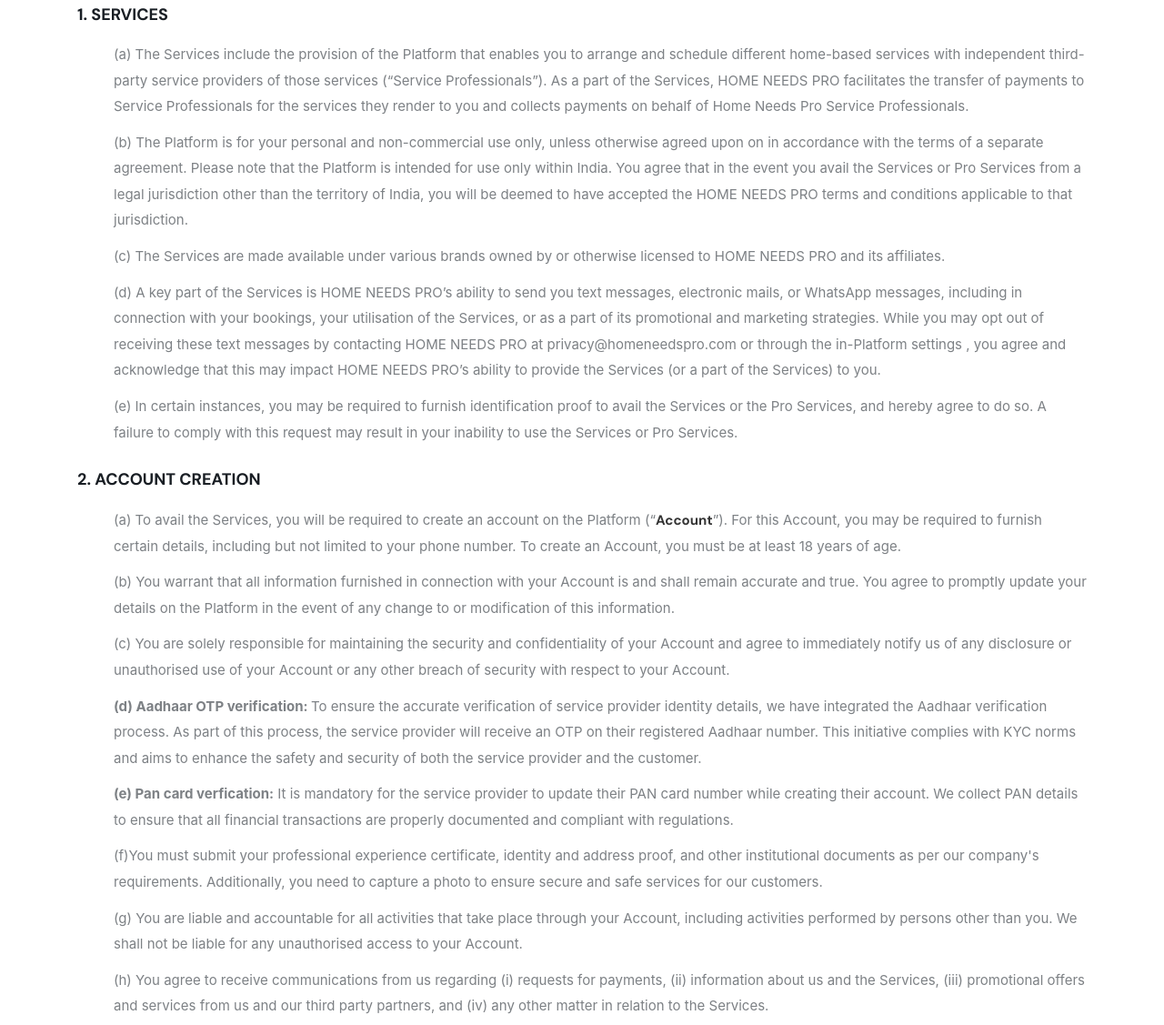
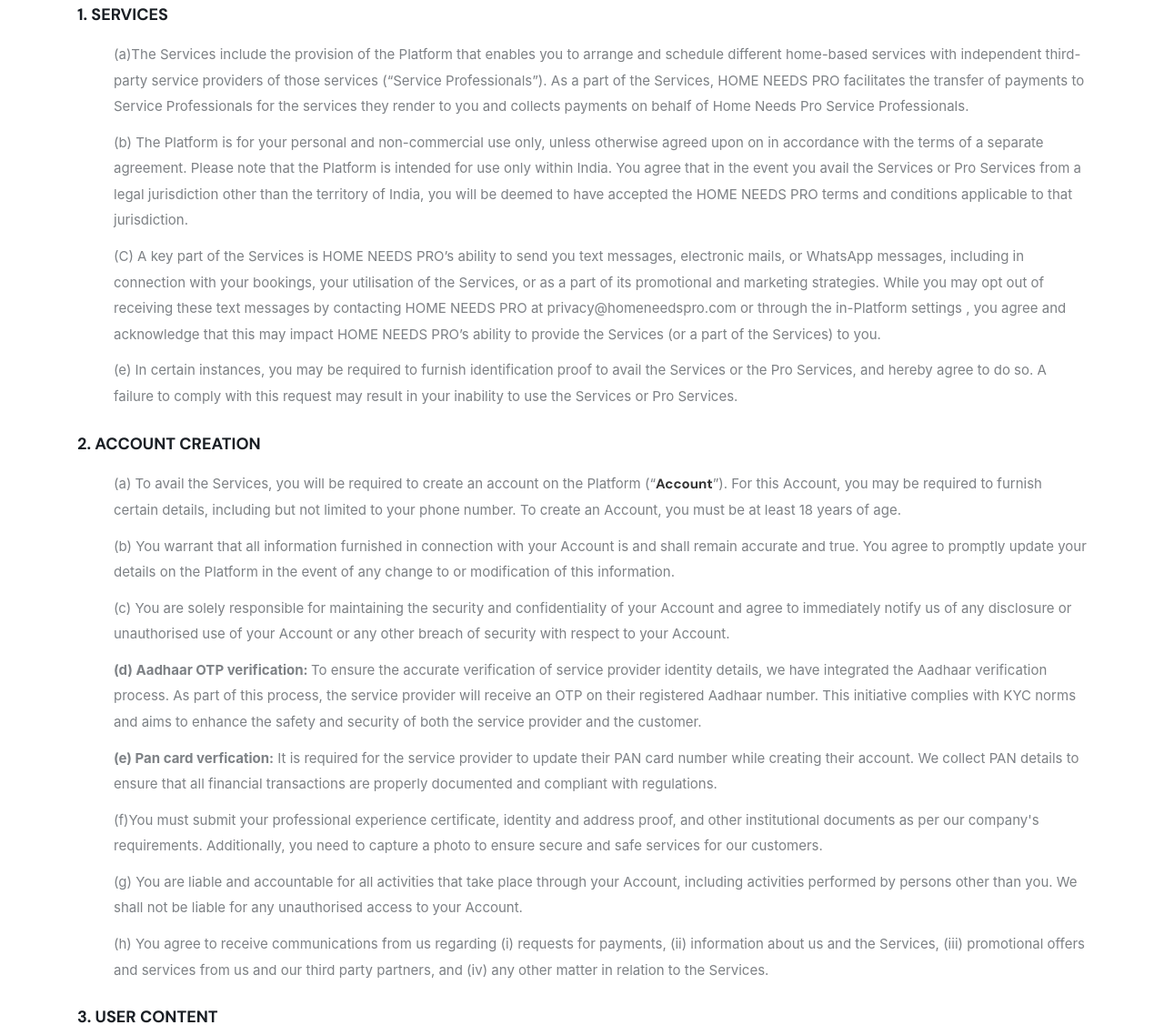
Before and after one commit to grownext-consultancy-services/homeneedspro-website, a plain HTML site: page termsandconditions.html in a window 1280 px wide. Shown: the part 960-2087 px from the top of the page at 91% size. Drawn offline with nearby package versions, Linux system fonts and the light colour scheme.

Commit message:
Update termsandconditions.html

```diff
--- a/termsandconditions.html
+++ b/termsandconditions.html
@@ -97,7 +97,7 @@
               <h4>1. SERVICES</h4>
               <ul>
                 <li>
-                  (a)&nbsp;The Services include the provision of the Platform that
+                  (a)The Services include the provision of the Platform that
                   enables you to arrange and schedule different home-based
                   services with independent third-party service providers of
                   those services (“Service Professionals”). As a part of the
@@ -116,12 +116,8 @@
                   deemed to have accepted the HOME NEEDS PRO terms and
                   conditions applicable to that jurisdiction.
                 </li>
-                <li>
-                  (c) The Services are made available under various brands owned
-                  by or otherwise licensed to HOME NEEDS PRO and its affiliates.
-                </li>
-                <li>
-                  (d) A key part of the Services is HOME NEEDS PRO’s ability to
+                             <li>
+                  (C) A key part of the Services is HOME NEEDS PRO’s ability to
                   send you text messages, electronic mails, or WhatsApp
                   messages, including in connection with your bookings, your
                   utilisation of the Services, or as a part of its promotional
@@ -164,7 +160,7 @@
                 </li>
 <li><b>(d) Aadhaar OTP verification: </b>
 To ensure the accurate verification of service provider identity details, we have integrated the Aadhaar verification process. As part of this process, the service provider will receive an OTP on their registered Aadhaar number. This initiative complies with KYC norms and aims to enhance the safety and security of both the service provider and the customer.</li>
- <li> <b>(e) Pan card verfication:</b> It is mandatory for the service provider to update their PAN card number while creating their account. We collect PAN details to ensure that all financial transactions are properly documented and compliant with regulations.  </li>
+ <li> <b>(e) Pan card verfication:</b> It is required for the service provider to update their PAN card number while creating their account. We collect PAN details to ensure that all financial transactions are properly documented and compliant with regulations.  </li>
 
       <li>(f)You must submit your professional experience certificate, identity and address proof, and other institutional documents as per our company's requirements. Additionally, you need to capture a photo to ensure secure and safe services for our customers.</li>
 
```
